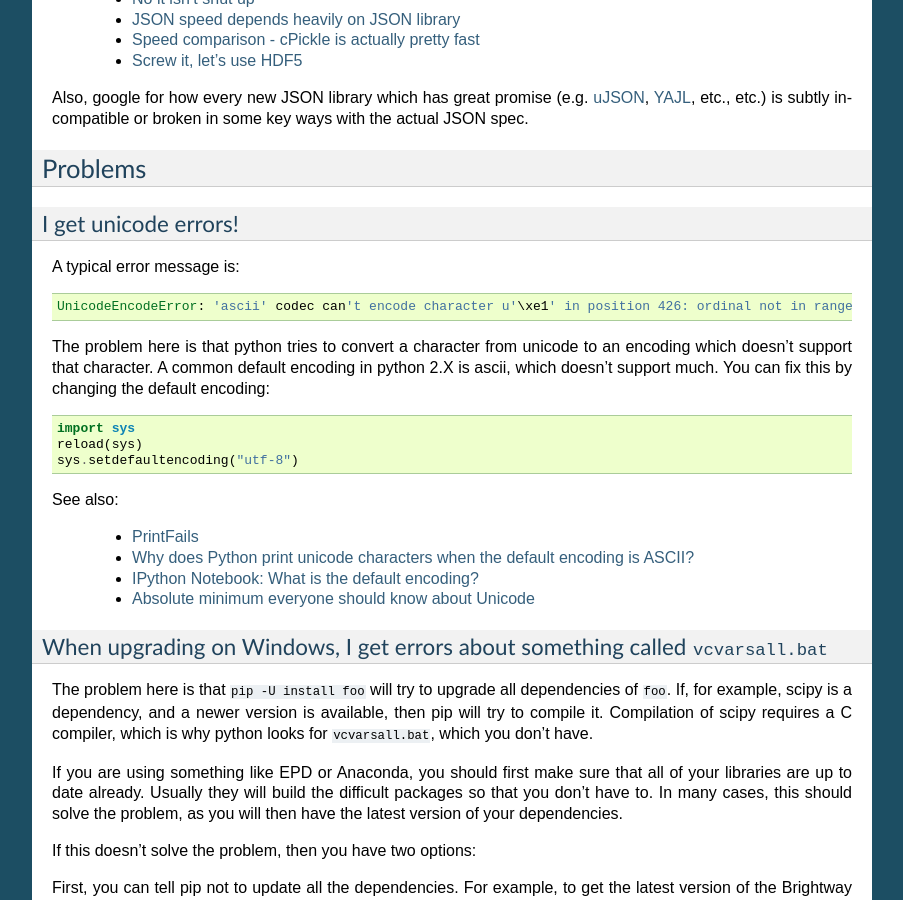
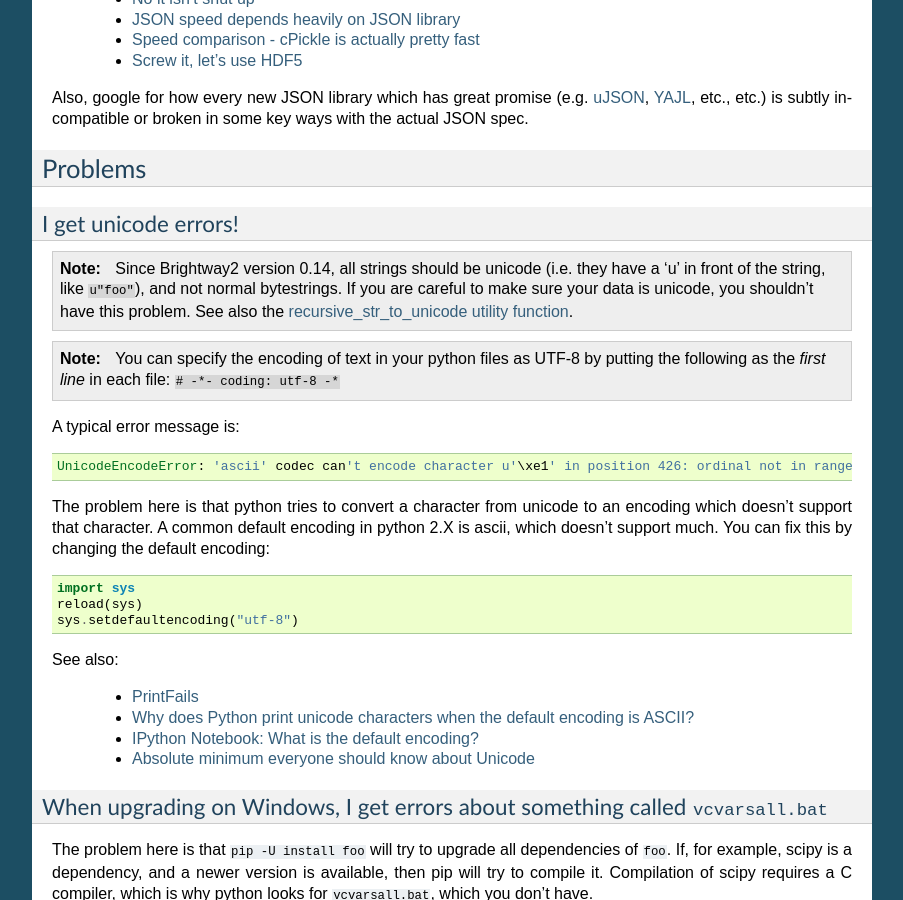
Before and after one commit to brightway-lca/brightway2, a Sphinx documentation site: the page built from docs/faq.rst, in a window 1280 px wide and 900 px high, scrolled down 1329 px. Shown: the whole window, without its empty margins (198-1101 px from the left). Built offline with Sphinx 7.4.7, drawn with Linux system fonts in a browser that asks for light colours.

Commit message:
Clarify that all strings should be unicode in FAQ

```diff
--- a/docs/faq.rst
+++ b/docs/faq.rst
@@ -59,6 +59,10 @@ Problems
 
 I get unicode errors!
 ---------------------
+
+.. note:: Since Brightway2 version 0.14, all strings should be unicode (i.e. they have a 'u' in front of the string, like ``u"foo"``), and not normal bytestrings. If you are careful to make sure your data is unicode, you shouldn't have this problem. See also the `recursive_str_to_unicode utility function <http://bw2data.readthedocs.org/en/latest/utils.html#bw2data.utils.recursive_str_to_unicode>`_.
+
+.. note:: You can specify the encoding of text in your python files as UTF-8 by putting the following as the *first line* in each file: ``# -*- coding: utf-8 -*``
 
 A typical error message is:
 
```
